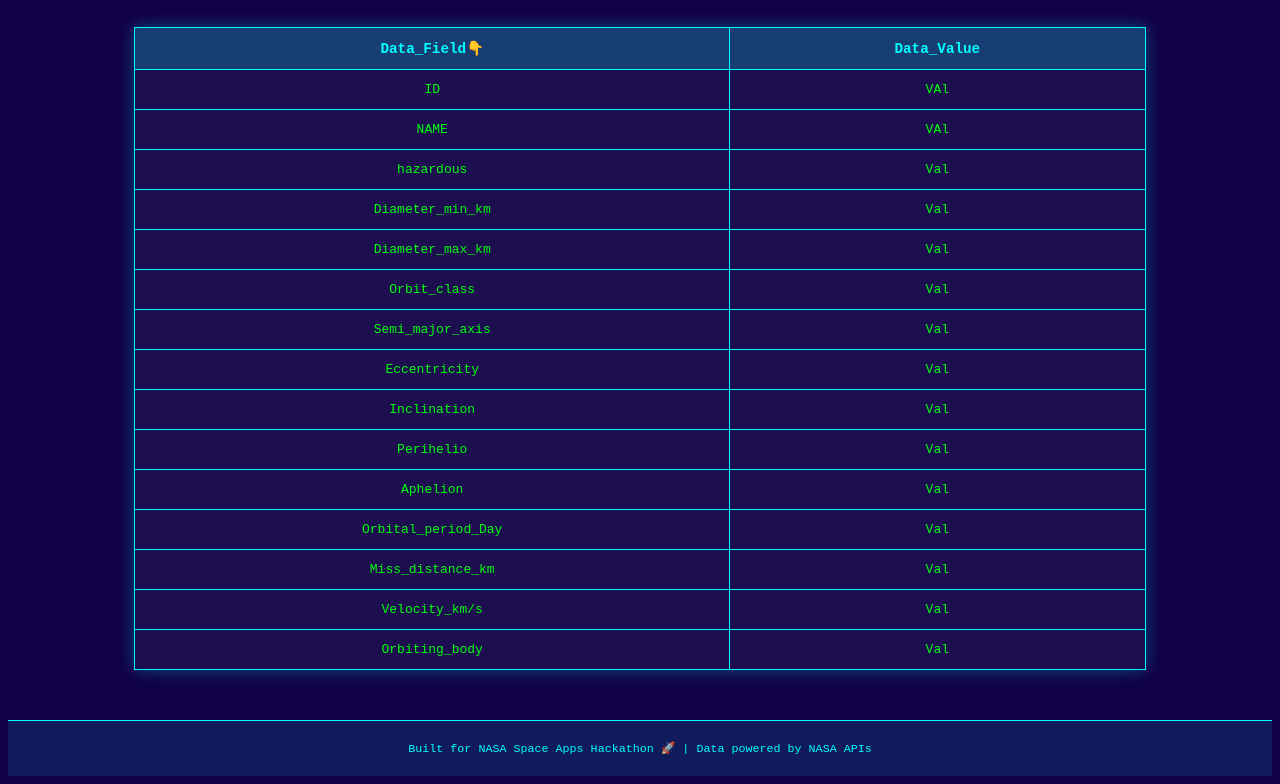
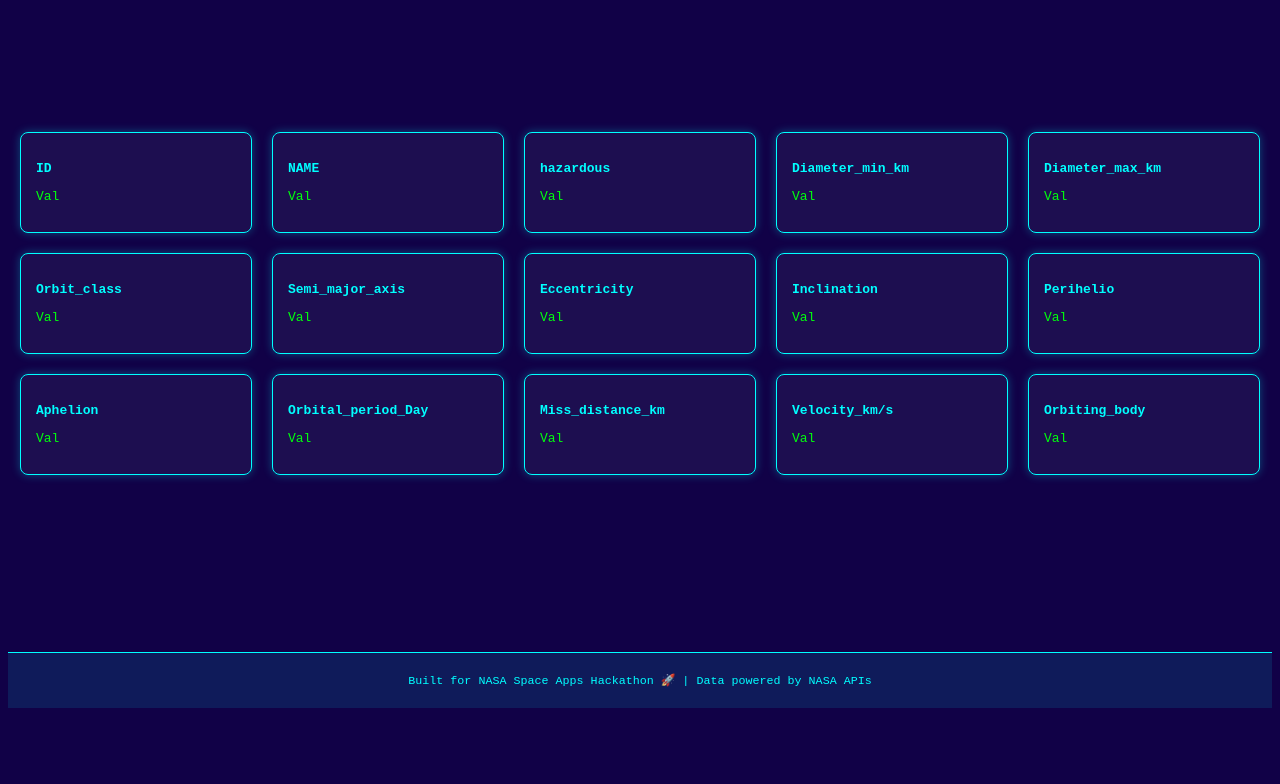
Before and after one commit to ARNAB9669/Meteor-MAdness, a website built with Vite: page Raw_data.html in a window 1280 px wide. Shown: the part 100-884 px from the top of the page. After the commit the page ends 816 px from the top, so only its background shows below. Built offline with nearby package versions, Linux system fonts and the light colour scheme; no server answers.

Commit message:
Update Raw_data.html

```diff
--- a/Raw_data.html
+++ b/Raw_data.html
@@ -8,36 +8,41 @@
     <style>
         body {
             background-color: rgb(17, 1, 71);
+            height: 100vh;
+            display: flex;
+            flex-direction: column;
+            justify-content: space-between;
         }
 
-        table {
-            width: 80%;
-            margin: 50px auto;
-            border-collapse: collapse;
-            background-color: rgba(255, 255, 255, 0.05);
-            box-shadow: 0 0 15px rgba(0, 255, 255, 0.3);
+        .card-container {
+            display: flex;
+            flex-wrap: wrap;
+            justify-content: center;
+            gap: 20px;
+            padding: 20px 0;
         }
 
-        th,
-        td {
+        .card {
+            background-color: rgba(255, 255, 255, 0.05);
             border: 1px solid aqua;
-            padding: 12px 20px;
-            text-align: center;
+            border-radius: 8px;
+            padding: 15px;
+            width: 200px;
+            box-shadow: 0 0 10px rgba(0, 255, 255, 0.3);
             font-family: monospace;
+            color: #00ff0d;
+            transition: transform 0.2s, background-color 0.2s;
         }
 
-        th {
-            background-color: rgba(0, 255, 255, 0.2);
+        .card h3 {
             color: aqua;
-            font-size: 1.1em;
+            margin-bottom: 8px;
+            font-size: 1em;
         }
 
-        td {
-            color: #00ff0d;
-        }
-
-        tr:hover {
+        .card:hover {
             background-color: rgba(0, 255, 255, 0.1);
+            transform: translateY(-5px);
         }
 
         footer {
@@ -64,73 +69,67 @@
     </nav>
 
 
-    <main>
-        <table style="color: rgb(0, 255, 13);">
-            <tr>
-                <th>Data_Field👇</th>
-                <th>Data_Value</th>
-            </tr>
-            <tr>
-                <td>ID</td>
-                <td id="ID">VAl</td>
-            </tr>
-            <tr>
-                <td>NAME</td>
-                <td id="NAME">VAl</td>
-            </tr>
-            <tr>
-                <td>hazardous</td>
-                <td id="Risk">Val</td>
-            </tr>
-            <tr>
-                <td>Diameter_min_km</td>
-                <td id="Diameter_min_km">Val</td>
-            </tr>
-            <tr>
-                <td>Diameter_max_km</td>
-                <td id="Diameter_max_km">Val</td>
-            </tr>
-            <tr>
-                <td>Orbit_class</td>
-                <td id="Orbit_class">Val</td>
-            </tr>
-            <tr>
-                <td>Semi_major_axis</td>
-                <td id="Semi_major_axis">Val</td>
-            </tr>
-            <tr>
-                <td>Eccentricity</td>
-                <td id="Eccentricity">Val</td>
-            </tr>
-            <tr>
-                <td>Inclination</td>
-                <td id="Inclination">Val</td>
-            </tr>
-            <tr>
-                <td>Perihelio</td>
-                <td id="Perihelio">Val</td>
-            </tr>
-            <tr>
-                <td>Aphelion</td>
-                <td id="Aphelion">Val</td>
-            </tr>
-            <tr>
-                <td>Orbital_period_Day</td>
-                <td id="Orbital_period">Val</td>
-            </tr>
-            <tr>
-                <td>Miss_distance_km</td>
-                <td id="Miss_distance_km">Val</td>
-            </tr>
-            <tr>
-                <td>Velocity_km/s</td>
-                <td id="Velocity_km_s">Val</td>
-            </tr>
-            <tr>
-                <td>Orbiting_body</td>
-                <td id="Orbiting_body">Val</td>
-            </tr>
-        </table>
+    <main class="card-container">
+        <div class="card">
+            <h3>ID</h3>
+            <p id="ID">Val</p>
+        </div>
+        <div class="card">
+            <h3>NAME</h3>
+            <p id="NAME">Val</p>
+        </div>
+        <div class="card">
+            <h3>hazardous</h3>
+            <p id="Risk">Val</p>
+        </div>
+        <div class="card">
+            <h3>Diameter_min_km</h3>
+            <p id="Diameter_min_km">Val</p>
+        </div>
+        <div class="card">
+            <h3>Diameter_max_km</h3>
+            <p id="Diameter_max_km">Val</p>
+        </div>
+        <div class="card">
+            <h3>Orbit_class</h3>
+            <p id="Orbit_class">Val</p>
+        </div>
+        <div class="card">
+            <h3>Semi_major_axis</h3>
+            <p id="Semi_major_axis">Val</p>
+        </div>
+        <div class="card">
+            <h3>Eccentricity</h3>
+            <p id="Eccentricity">Val</p>
+        </div>
+        <div class="card">
+            <h3>Inclination</h3>
+            <p id="Inclination">Val</p>
+        </div>
+        <div class="card">
+            <h3>Perihelio</h3>
+            <p id="Perihelio">Val</p>
+        </div>
+        <div class="card">
+            <h3>Aphelion</h3>
+            <p id="Aphelion">Val</p>
+        </div>
+        <div class="card">
+            <h3>Orbital_period_Day</h3>
+            <p id="Orbital_period">Val</p>
+        </div>
+        <div class="card">
+            <h3>Miss_distance_km</h3>
+            <p id="Miss_distance_km">Val</p>
+        </div>
+        <div class="card">
+            <h3>Velocity_km/s</h3>
+            <p id="Velocity_km_s">Val</p>
+        </div>
+        <div class="card">
+            <h3>Orbiting_body</h3>
+            <p id="Orbiting_body">Val</p>
+        </div>
     </main>
 
 
```
